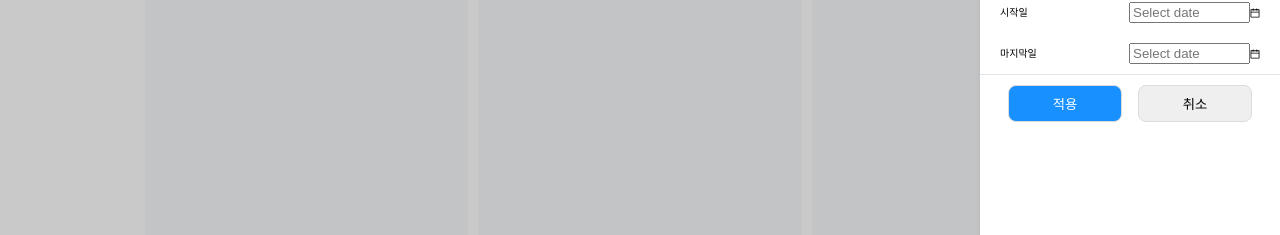
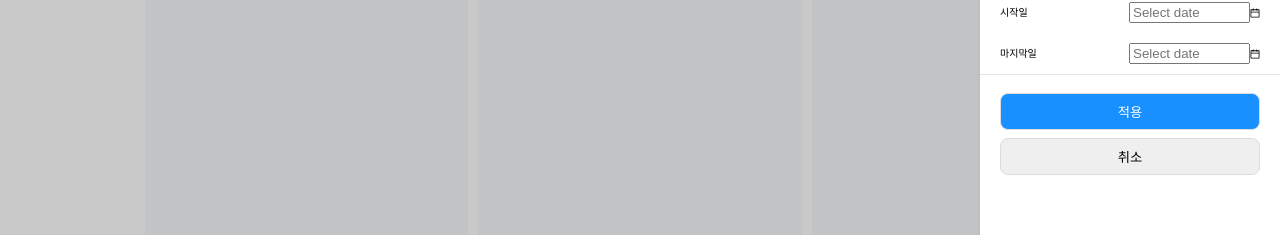
Before and after one commit to 6trillion/Assignment8-TeamB, a React (Create React App) app: page / in a window 1280 px wide. Both pictures are taken after a click on the button "필터". Shown: the part 290-525 px from the top of the page. Built offline with nearby package versions, Linux system fonts and the light colour scheme; the HTML template or start-up script is replaced by a standard one.

Commit message:
Design: filter 내부의 button 디자인 변경

```diff
--- a/src/components/body/TodoSideTab/TodoItemDetail.tsx
+++ b/src/components/body/TodoSideTab/TodoItemDetail.tsx
@@ -185,7 +185,7 @@ const CheckBoxWrapper = styled.div`
 
 const ButtonWrapper = styled.div``;
 
-const LongButton = styled.button`
+export const LongButton = styled.button`
   width: 100%;
   border: 1px solid #dcdcdc;
   border-radius: 0.8rem;
--- a/src/components/header/Filter/Filter.tsx
+++ b/src/components/header/Filter/Filter.tsx
@@ -1,6 +1,7 @@
 import React, { Dispatch, SetStateAction, ReactElement, useState } from 'react';
 import { date, Importance } from 'types/index';
 import { DATE_FORMAT } from 'constants/index';
+import { LongButton } from 'components/body/TodoSideTab/TodoItemDetail';
 import { DatePicker } from 'antd';
 import moment, { Moment } from 'moment';
 import { FontAwesomeIcon } from '@fortawesome/react-fontawesome';
@@ -154,8 +155,8 @@ function Filter({
         />
       </DateRow>
       <ButtonRow>
-        <button onClick={onApplyButtonClick}>적용</button>
-        <button onClick={handleClose}>취소</button>
+        <LongButton onClick={onApplyButtonClick}>적용</LongButton>
+        <LongButton onClick={handleClose}>취소</LongButton>
       </ButtonRow>
     </FilterWrapper>
   );
@@ -241,17 +242,9 @@ const DateRow = styled(Row)`
 `;
 
 const ButtonRow = styled(Row)`
+  flex-direction: column;
   border-top: 1px solid #e1e4e8;
   justify-content: space-around;
-
-  button {
-    flex: 1;
-    padding: 0.8rem;
-    margin: 0 0.8rem;
-    border: 1px solid #dcdcdc;
-    border-radius: 0.8rem;
-    cursor: pointer;
-  }
 
   & > :first-child {
     background-color: #1890ff;
```
